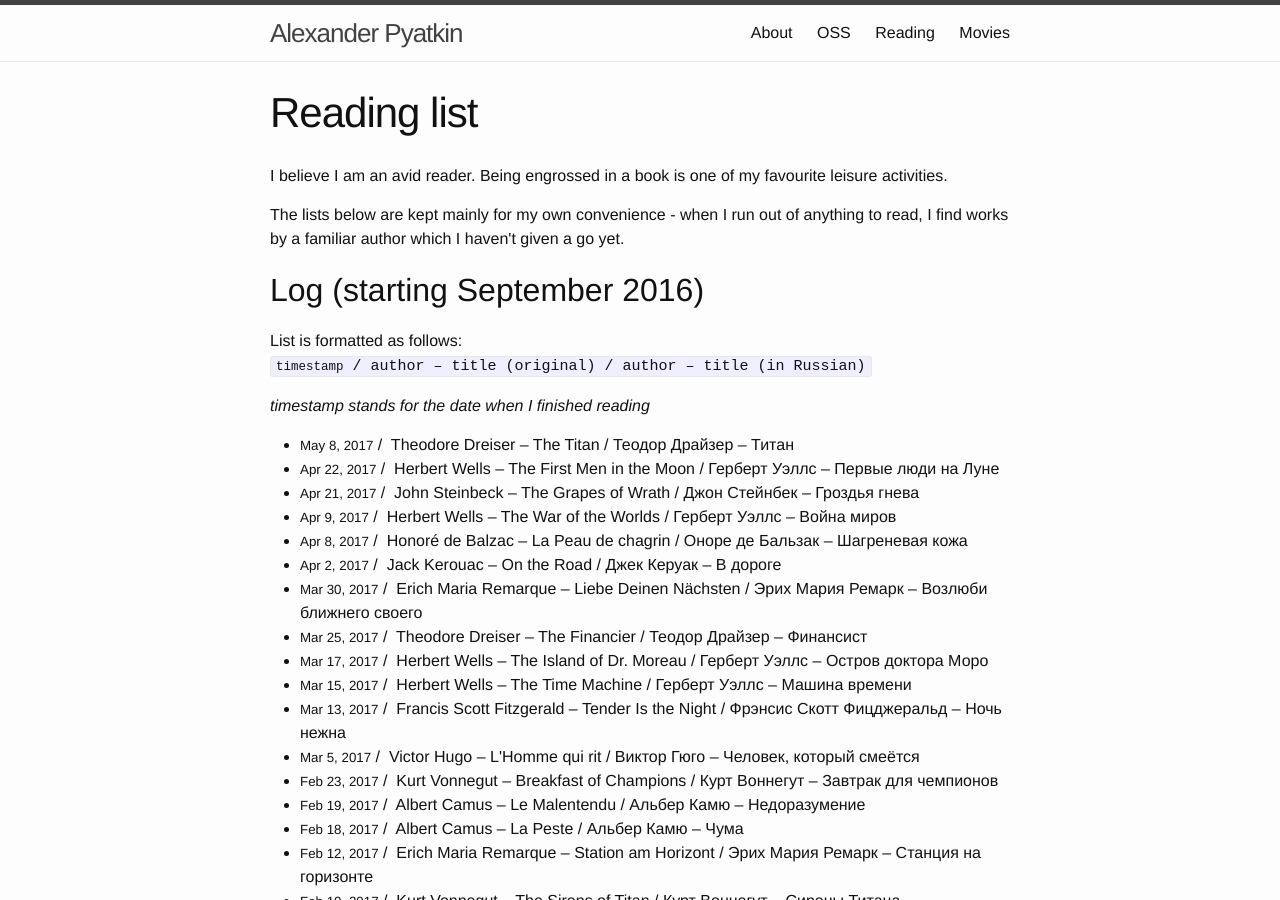
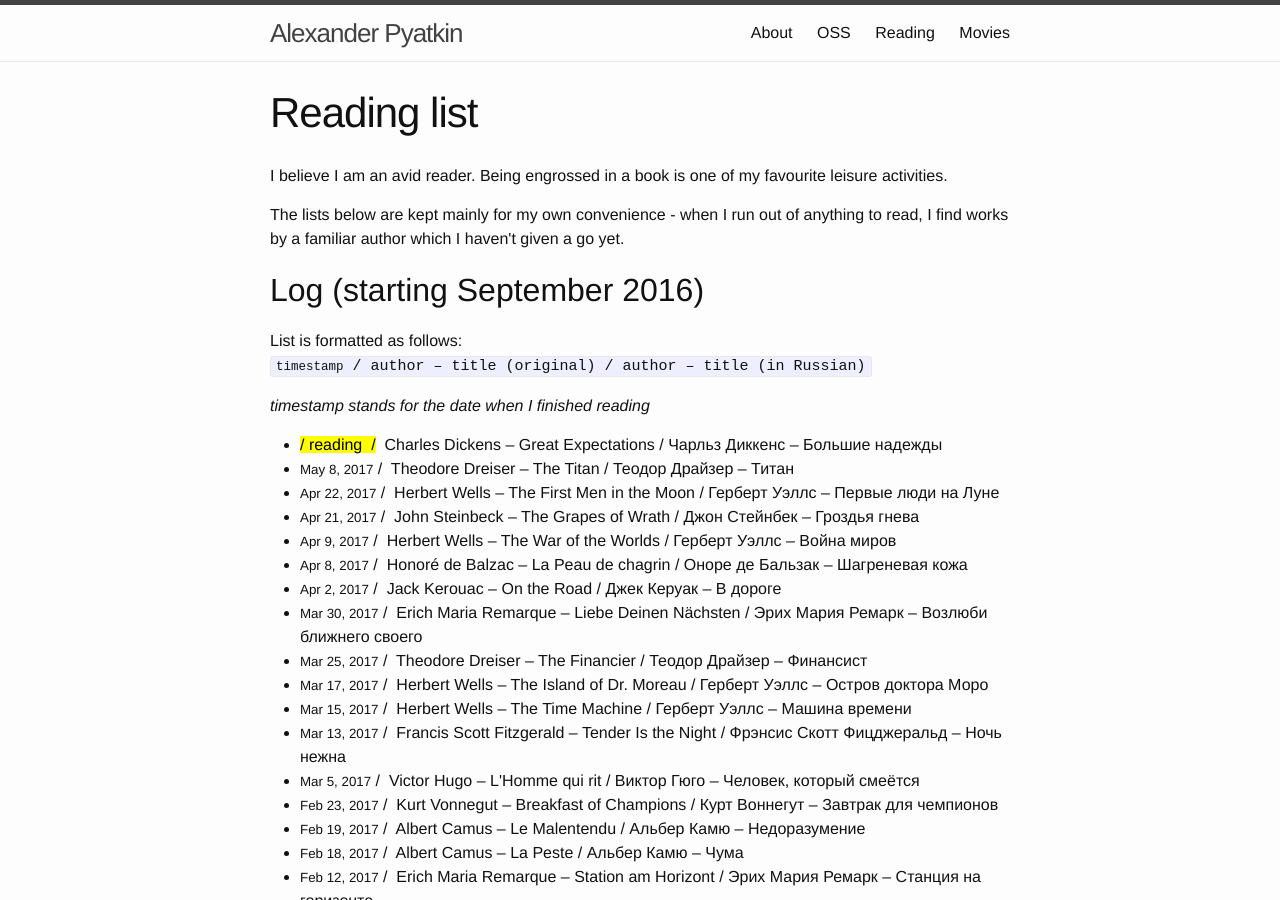
Before and after one commit to aspyatkin/personal-website, a Jekyll site: the page built from reading-list.md, in a window 1280 px wide and 900 px high. Built offline with Jekyll 4.4.1, drawn with Linux system fonts in a browser that asks for light colours.

Commit message:
Update reading list

```diff
--- a/reading-list.md
+++ b/reading-list.md
@@ -5,6 +5,14 @@ short_title: Reading
 permalink: /reading-list/
 top_ndx: 3
 log_list:
+  - reading: yes
+    original:
+      author: 'Charles Dickens'
+      title: 'Great Expectations'
+    russian:
+      author: 'Чарльз Диккенс'
+      title: 'Большие надежды'
+
   - date: 'May 8, 2017'
     original:
       author: 'Theodore Dreiser'
```
